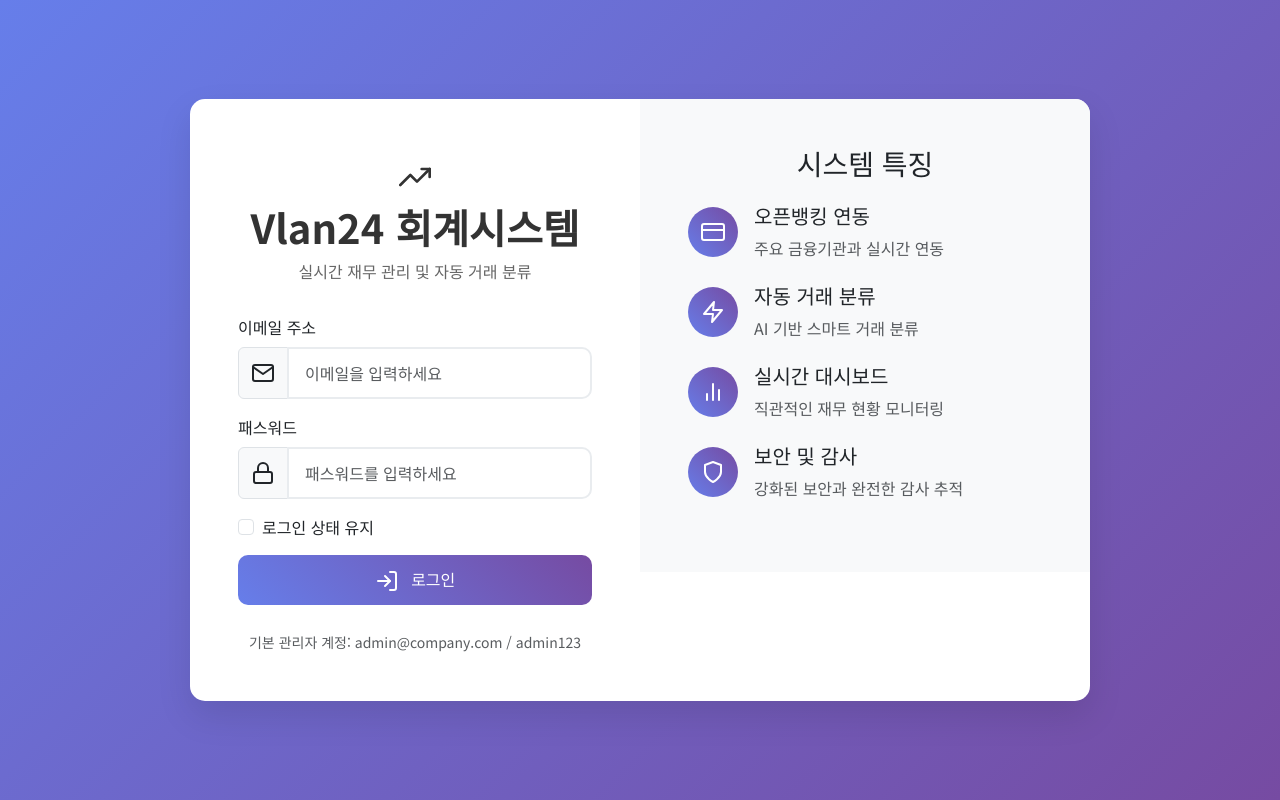
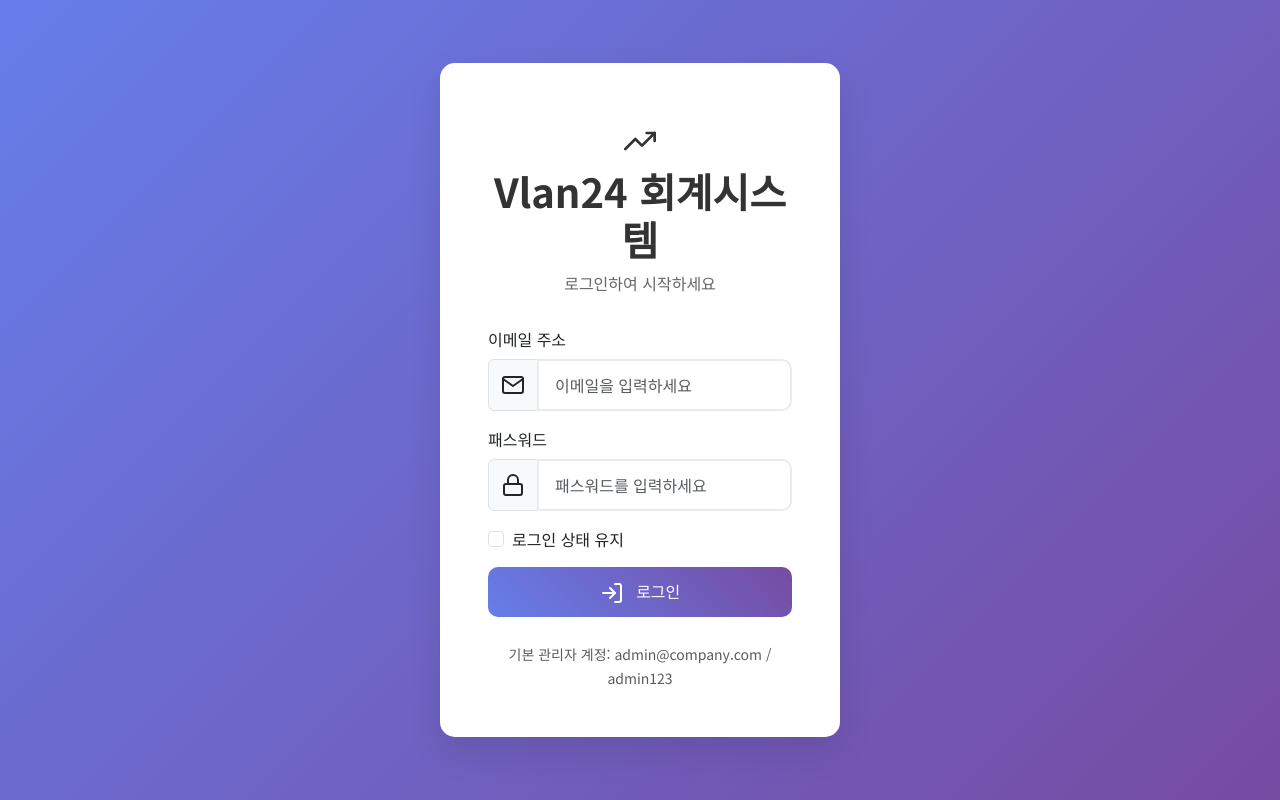
Before and after one commit to BappyMustafiz/fin-flow-korea, a Flask app: page /login in a window 1280 px wide. Run offline with Flask 3, Linux system fonts and the light colour scheme.

Commit message:
Simplify login page layout and remove system features
Remove the "login-features" and "divider" sections from the login page template and adjust the form container width.

Replit-Commit-Author: Agent
Replit-Commit-Session-Id: 49c2422b-c4ec-4699-8c39-1613e6d0f652
Replit-Commit-Checkpoint-Type: full_checkpoint
Replit-Commit-Screenshot-Url: https://storage.googleapis.com/screenshot-production-us-central1/aa08e5f1-68c4-4712-a019-15a843020e4e/49c2422b-c4ec-4699-8c39-1613e6d0f652/DkL8hlo

```diff
--- a/templates/auth/login.html
+++ b/templates/auth/login.html
@@ -20,12 +20,9 @@
             background: white;
             border-radius: 15px;
             box-shadow: 0 15px 35px rgba(0,0,0,0.1);
-            overflow: hidden;
-            max-width: 900px;
+            padding: 3rem;
+            max-width: 400px;
             width: 100%;
-        }
-        .login-form {
-            padding: 3rem;
         }
         .login-header {
             text-align: center;
@@ -62,64 +59,18 @@
             transform: translateY(-2px);
             box-shadow: 0 5px 15px rgba(0,0,0,0.2);
         }
-        .login-features {
-            background: #f8f9fa;
-            padding: 3rem;
-            display: flex;
-            flex-direction: column;
-            justify-content: center;
-        }
-        .feature-item {
-            display: flex;
-            align-items: center;
-            margin-bottom: 1.5rem;
-        }
-        .feature-icon {
-            background: linear-gradient(45deg, #667eea, #764ba2);
-            color: white;
-            width: 50px;
-            height: 50px;
-            border-radius: 50%;
-            display: flex;
-            align-items: center;
-            justify-content: center;
-            margin-right: 1rem;
-        }
         .alert {
             border-radius: 10px;
             border: none;
-        }
-        .divider {
-            text-align: center;
-            margin: 1.5rem 0;
-            position: relative;
-        }
-        .divider::before {
-            content: '';
-            position: absolute;
-            top: 50%;
-            left: 0;
-            right: 0;
-            height: 1px;
-            background: #dee2e6;
-        }
-        .divider span {
-            background: white;
-            padding: 0 1rem;
-            color: #6c757d;
-            font-size: 0.875rem;
         }
     </style>
 </head>
 <body>
     <div class="login-container">
-        <div class="row g-0">
-            <div class="col-md-6">
-                <div class="login-form">
         <div class="login-header">
             <h1><i data-feather="trending-up" style="width: 2rem; height: 2rem;"></i></h1>
             <h1>Vlan24 회계시스템</h1>
-                        <p>실시간 재무 관리 및 자동 거래 분류</p>
+            <p>로그인하여 시작하세요</p>
         </div>
 
         {% with messages = get_flashed_messages(with_categories=true) %}
@@ -165,60 +116,10 @@
             </button>
         </form>
 
-
         <div class="mt-4 text-center">
             <small class="text-muted">
                 기본 관리자 계정: admin@company.com / admin123
             </small>
-                    </div>
-                </div>
-            </div>
-
-            <div class="col-md-6">
-                <div class="login-features">
-                    <h3 class="mb-4 text-center">시스템 특징</h3>
-
-                    <div class="feature-item">
-                        <div class="feature-icon">
-                            <i data-feather="credit-card"></i>
-                        </div>
-                        <div>
-                            <h5>오픈뱅킹 연동</h5>
-                            <p class="text-muted mb-0">주요 금융기관과 실시간 연동</p>
-                        </div>
-                    </div>
-
-                    <div class="feature-item">
-                        <div class="feature-icon">
-                            <i data-feather="zap"></i>
-                        </div>
-                        <div>
-                            <h5>자동 거래 분류</h5>
-                            <p class="text-muted mb-0">AI 기반 스마트 거래 분류</p>
-                        </div>
-                    </div>
-
-                    <div class="feature-item">
-                        <div class="feature-icon">
-                            <i data-feather="bar-chart-2"></i>
-                        </div>
-                        <div>
-                            <h5>실시간 대시보드</h5>
-                            <p class="text-muted mb-0">직관적인 재무 현황 모니터링</p>
-                        </div>
-                    </div>
-
-                    <div class="feature-item">
-                        <div class="feature-icon">
-                            <i data-feather="shield"></i>
-                        </div>
-                        <div>
-                            <h5>보안 및 감사</h5>
-                            <p class="text-muted mb-0">강화된 보안과 완전한 감사 추적</p>
-                        </div>
-                    </div>
-                </div>
-            </div>
         </div>
     </div>
 
```
Lines whose indentation alone changed are shown as unchanged.
